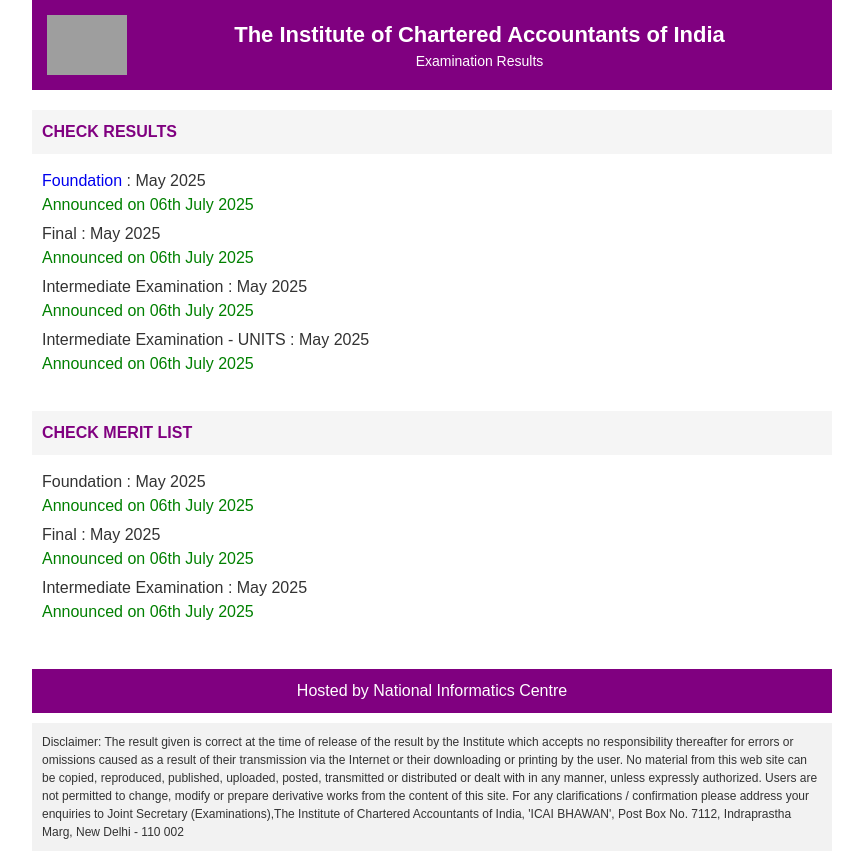
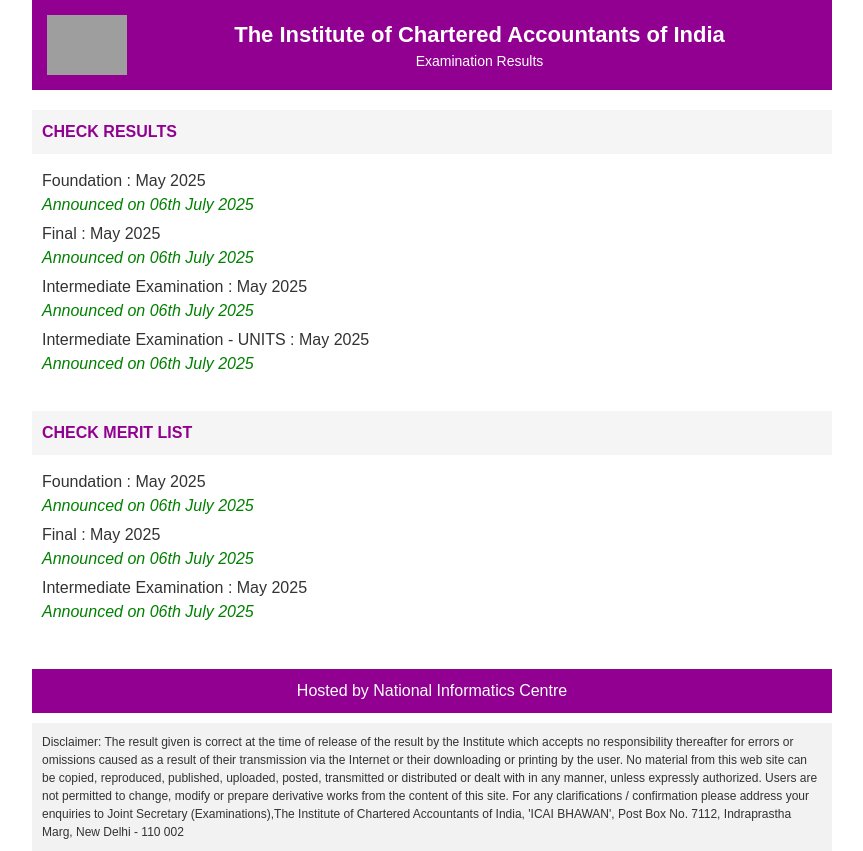
Before and after one commit to Sevmamra/icai.nic.in, a plain HTML site: page index.html in a window 1280 px wide. Shown: the whole page, without its empty margins (208-1071 px from the left). Drawn offline with Linux system fonts and the light colour scheme; grey boxes are pictures that could not be loaded.

Commit message:
Update index.html

```diff
--- a/index.html
+++ b/index.html
@@ -12,7 +12,7 @@
             margin: 0 auto;
         }
         .header {
-            background-color: #800080;
+            background-color: #910091;
             color: #fff;
             padding: 15px;
             display: flex;
@@ -39,7 +39,7 @@
             padding: 10px;
             margin-top: 20px;
             font-weight: bold;
-            color: #800080;
+            color: #910091;
         }
         .results {
             padding: 10px;
@@ -49,11 +49,12 @@
         }
         .results span {
             color: #008000;
+            font-style: italic;
         }
         .footer {
             margin-top: 30px;
             padding: 10px;
-            background-color: #800080;
+            background-color: #910091;
             color: #fff;
             text-align: center;
         }
@@ -64,7 +65,7 @@
             margin-top: 10px;
         }
         a {
-            color: #0000EE;
+            color: #333;
             text-decoration: none;
         }
         a:hover {
```
